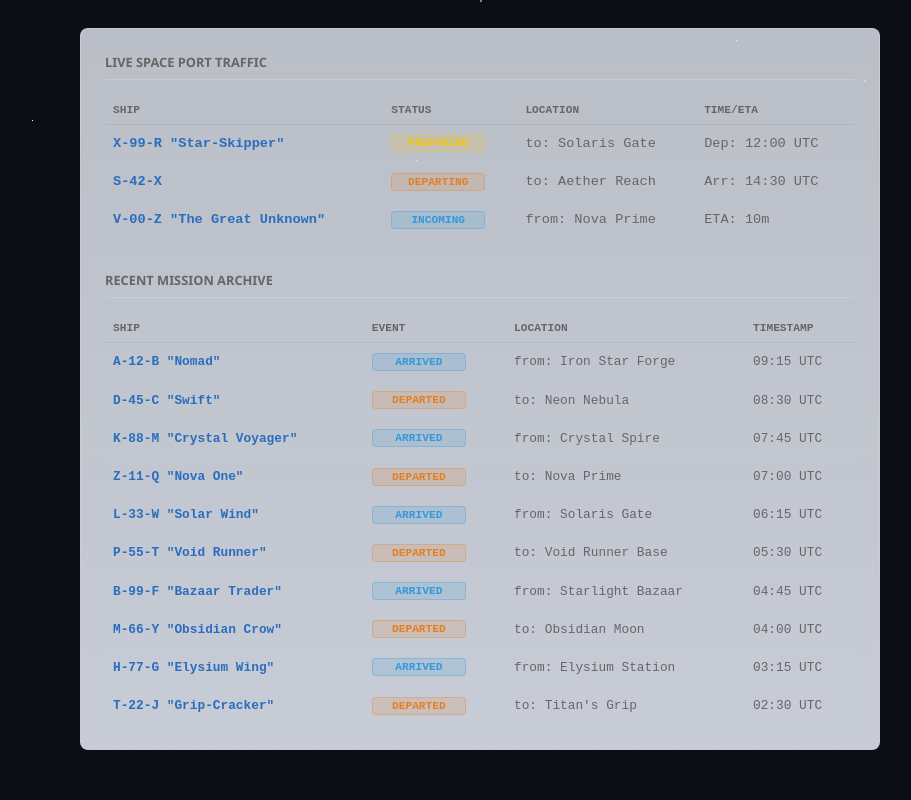
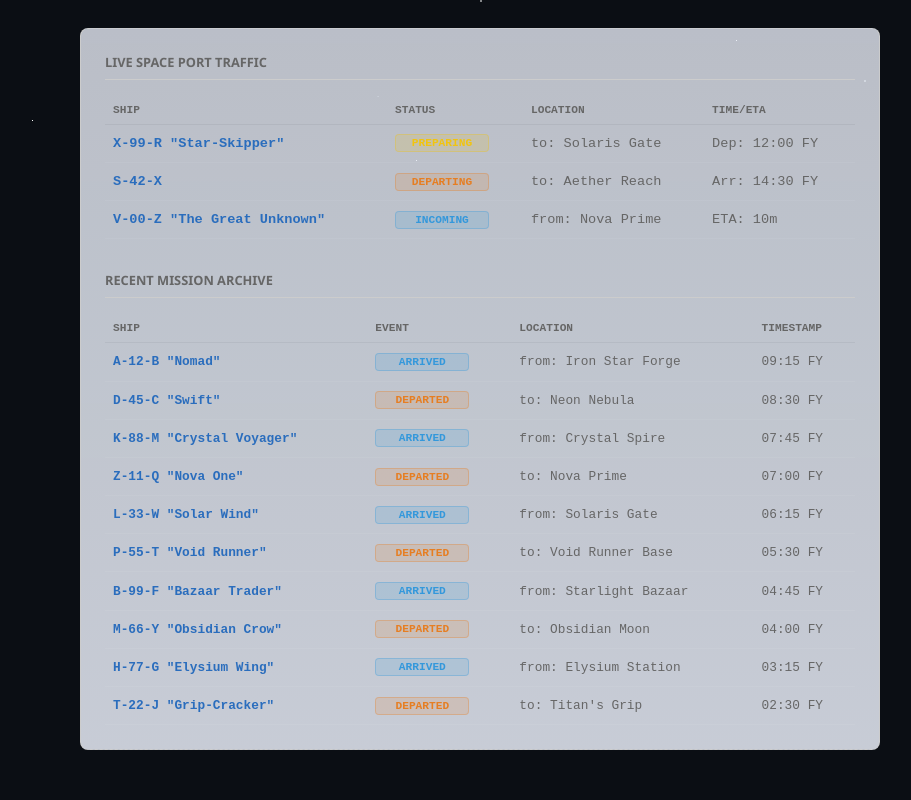
Before and after one commit to sergeychernyshev/federated-planets, a website: page public/index.html in a window 1280 px wide. Shown: the part 560-1360 px from the top of the page, without its empty margins (160-1071 px from the left). Drawn offline with Linux system fonts and the light colour scheme.

Commit message:
Transition units to sparsecs and flight-years

```diff
--- a/public/index.html
+++ b/public/index.html
@@ -43,13 +43,13 @@
               <td class="ship-id">X-99-R "Star-Skipper"</td>
               <td><span class="status-label">PREPARING</span></td>
               <td class="location">to: Solaris Gate</td>
-              <td class="eta">Dep: 12:00 UTC</td>
+              <td class="eta">Dep: 12:00 FY</td>
             </tr>
             <tr class="outgoing">
               <td class="ship-id">S-42-X</td>
               <td><span class="status-label">DEPARTING</span></td>
               <td class="location">to: Aether Reach</td>
-              <td class="eta">Arr: 14:30 UTC</td>
+              <td class="eta">Arr: 14:30 FY</td>
             </tr>
             <tr class="incoming">
               <td class="ship-id">V-00-Z "The Great Unknown"</td>
@@ -77,61 +77,61 @@
               <td class="ship-id">A-12-B "Nomad"</td>
               <td><span class="event-label">ARRIVED</span></td>
               <td class="location">from: Iron Star Forge</td>
-              <td class="timestamp">09:15 UTC</td>
+              <td class="timestamp">09:15 FY</td>
             </tr>
             <tr class="departed">
               <td class="ship-id">D-45-C "Swift"</td>
               <td><span class="event-label">DEPARTED</span></td>
               <td class="location">to: Neon Nebula</td>
-              <td class="timestamp">08:30 UTC</td>
+              <td class="timestamp">08:30 FY</td>
             </tr>
             <tr class="arrived">
               <td class="ship-id">K-88-M "Crystal Voyager"</td>
               <td><span class="event-label">ARRIVED</span></td>
               <td class="location">from: Crystal Spire</td>
-              <td class="timestamp">07:45 UTC</td>
+              <td class="timestamp">07:45 FY</td>
             </tr>
             <tr class="departed">
               <td class="ship-id">Z-11-Q "Nova One"</td>
               <td><span class="event-label">DEPARTED</span></td>
               <td class="location">to: Nova Prime</td>
-              <td class="timestamp">07:00 UTC</td>
+              <td class="timestamp">07:00 FY</td>
             </tr>
             <tr class="arrived">
               <td class="ship-id">L-33-W "Solar Wind"</td>
               <td><span class="event-label">ARRIVED</span></td>
               <td class="location">from: Solaris Gate</td>
-              <td class="timestamp">06:15 UTC</td>
+              <td class="timestamp">06:15 FY</td>
             </tr>
             <tr class="departed">
               <td class="ship-id">P-55-T "Void Runner"</td>
               <td><span class="event-label">DEPARTED</span></td>
               <td class="location">to: Void Runner Base</td>
-              <td class="timestamp">05:30 UTC</td>
+              <td class="timestamp">05:30 FY</td>
             </tr>
             <tr class="arrived">
               <td class="ship-id">B-99-F "Bazaar Trader"</td>
               <td><span class="event-label">ARRIVED</span></td>
               <td class="location">from: Starlight Bazaar</td>
-              <td class="timestamp">04:45 UTC</td>
+              <td class="timestamp">04:45 FY</td>
             </tr>
             <tr class="departed">
               <td class="ship-id">M-66-Y "Obsidian Crow"</td>
               <td><span class="event-label">DEPARTED</span></td>
               <td class="location">to: Obsidian Moon</td>
-              <td class="timestamp">04:00 UTC</td>
+              <td class="timestamp">04:00 FY</td>
             </tr>
             <tr class="arrived">
               <td class="ship-id">H-77-G "Elysium Wing"</td>
               <td><span class="event-label">ARRIVED</span></td>
               <td class="location">from: Elysium Station</td>
-              <td class="timestamp">03:15 UTC</td>
+              <td class="timestamp">03:15 FY</td>
             </tr>
             <tr class="departed">
               <td class="ship-id">T-22-J "Grip-Cracker"</td>
               <td><span class="event-label">DEPARTED</span></td>
               <td class="location">to: Titan's Grip</td>
-              <td class="timestamp">02:30 UTC</td>
+              <td class="timestamp">02:30 FY</td>
             </tr>
           </tbody>
         </table>
@@ -186,7 +186,7 @@
                 <circle class="crosshair-pulse" cx="0" cy="0" r="10"></circle>
               </g>
             </svg>
-            <div class="map-label">1000x1000 PARSEC GRID</div>
+            <div class="map-label">1000x1000 SPARSEC GRID</div>
           </div>
 
           <!-- Map Legend -->
```
Also changed, not shown: TRAVEL.md (+6 -6 lines), README.md.
